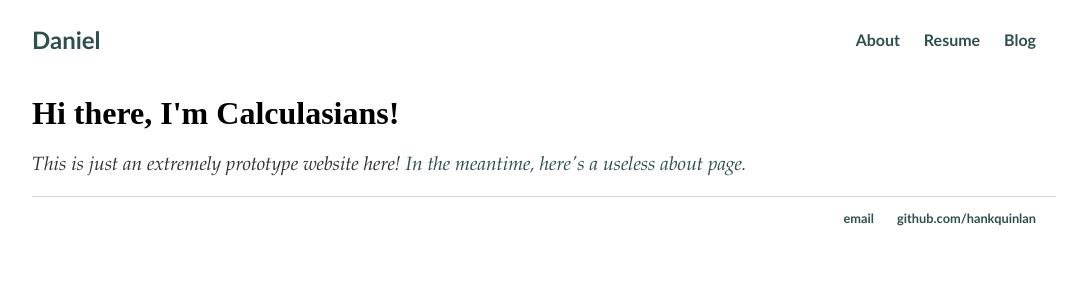
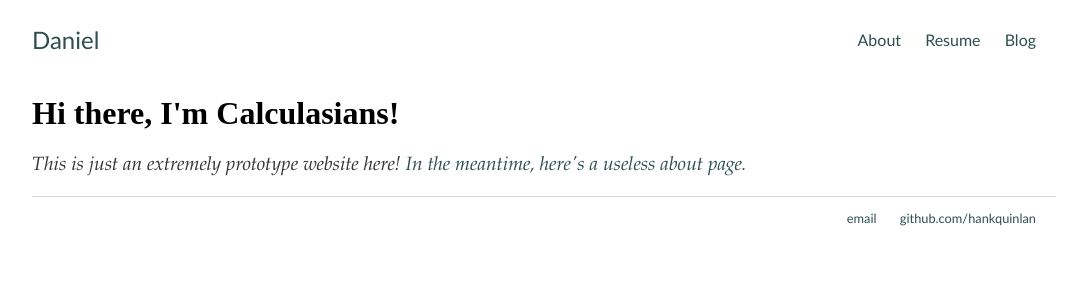
Before and after one commit to Calculasians/calculasians.github.io, a Jekyll site: the page built from index.html, in a window 1280 px wide. Shown: the top 300 px of the page, without its empty margins (96-1163 px from the left). Built offline with Jekyll 4.4.1, drawn with Linux system fonts in a browser that asks for light colours.

Commit message:
Update main.css

```diff
--- a/css/main.css
+++ b/css/main.css
@@ -11,6 +11,11 @@
     font-family: 'Raleway', "Trebuchet MS", Helvetica, sans-serif;
 }
 
+h2 {
+    font-weight: 100;
+    font-size: 24px;
+}
+
 header {
     display: flex;
     justify-content: space-between;
@@ -22,7 +27,7 @@
     font-family: 'Raleway', "Trebuchet MS", Helvetica, sans-serif;
     padding: 0px;
     list-style: none;
-    font-weight: bold;
+    /*font-weight: bold;*/
     width:100%;
     text-align: right;
 }
@@ -39,9 +44,16 @@
     color: #FF6347
 }
 
+.front-caption {
+    font-size: 35px;
+    font-family: "Anonymous Pro", monospace;
+    font-weight: 5;
+}
+
+/*
 h1 {
     font-size: 2em;
-}
+}*/
 
 .sub-header {
     font-family:'Palatino', 'Garamond', serif;
```
